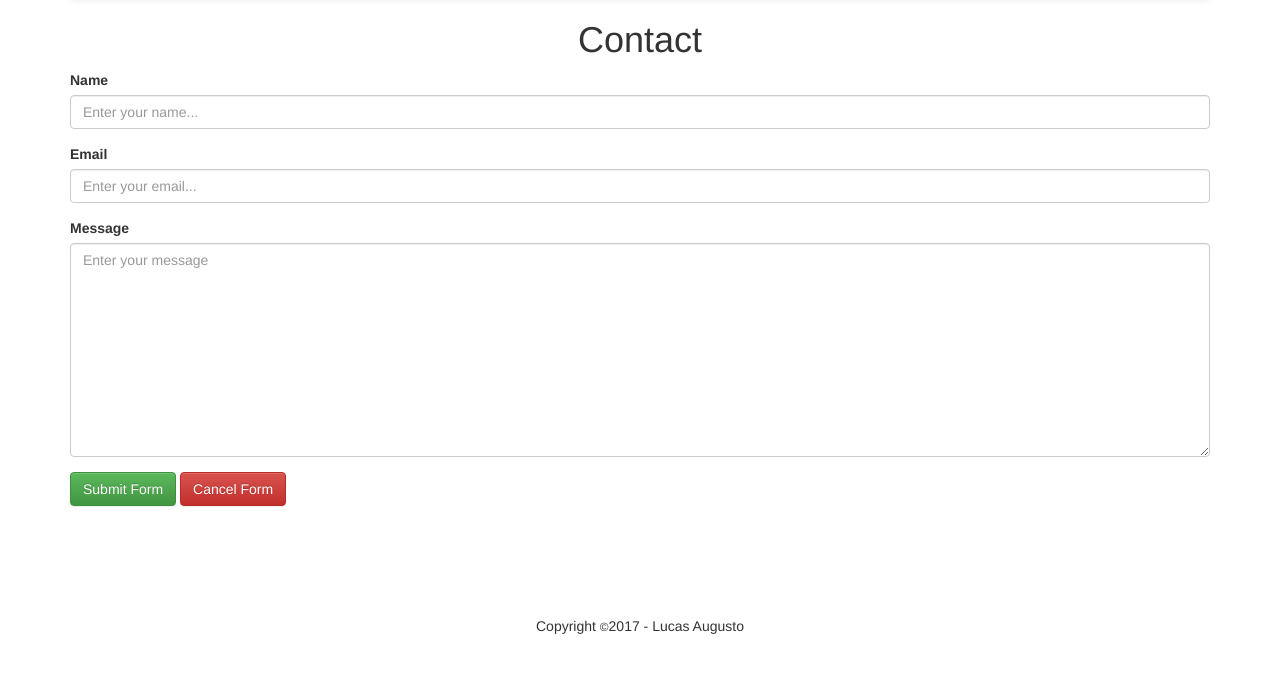
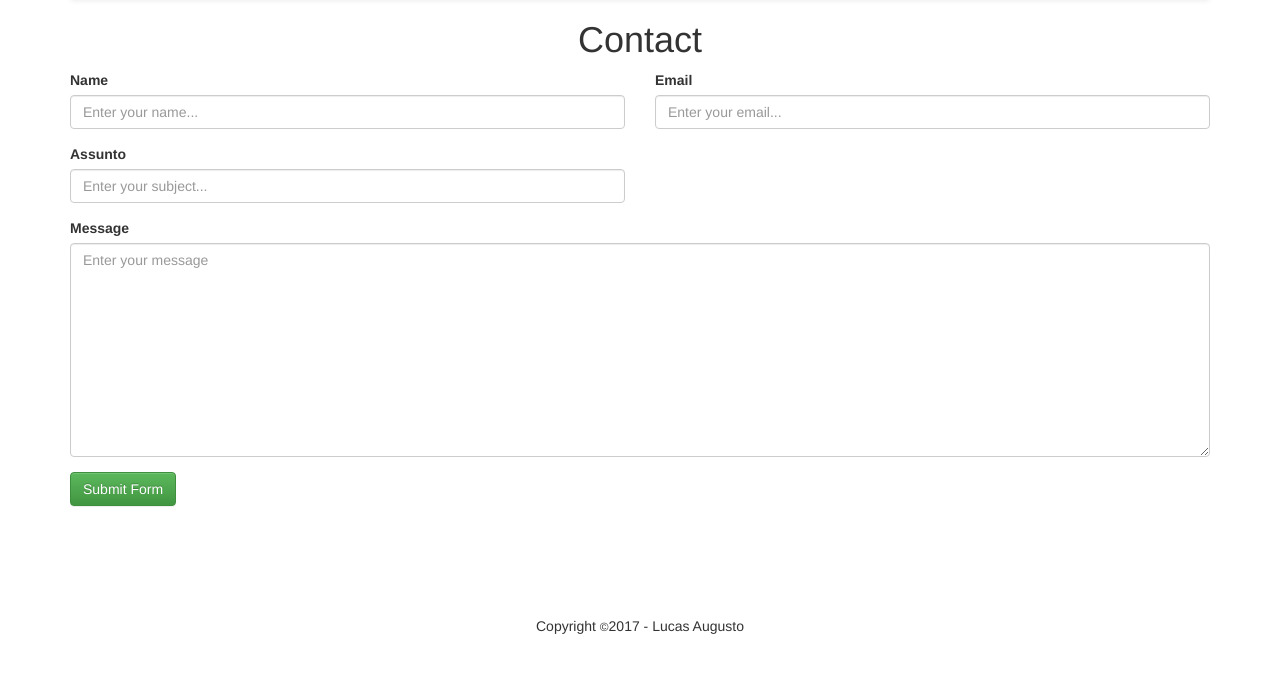
Before and after one commit to laugustofrontend/mentoria, a PHP site: template app/templates/contact.twig in a window 1280 px wide. Shown: the part 52-725 px from the top of the page. Run offline with PHP 8.4, Linux system fonts and the light colour scheme; the template is opened without the code that fills it, so the values that code supplies are empty; some libraries are stand-ins or nearby versions.

Commit message:
inserido campo de assunto e retirado o botao de cancelar

```diff
--- a/app/templates/contact.twig
+++ b/app/templates/contact.twig
@@ -5,16 +5,24 @@
 
     <div class="form">
         <form action="/sendemail" method="post">
-            <div class="form-group">
-                <label for="name">Name</label>
-                <input type="text" class="form-control" id="name" name="name"
-                       placeholder="Enter your name...">
+            <div class="row form-group">
+                <div class="col-lg-6">
+                    <label for="name">Name</label>
+                    <input type="text" class="form-control" id="name" name="name"
+                           placeholder="Enter your name...">
+                </div>
+                <div class="col-lg-6">
+                    <label for="email">Email</label>
+                    <input type="text" class="form-control" id="email" name="email"
+                           placeholder="Enter your email...">
+                </div>
             </div>
 
-            <div class="form-group">
-                <label for="email">Email</label>
-                <input type="text" class="form-control" id="email" name="email"
-                       placeholder="Enter your email...">
+            <div class="row">
+                <div class="col-lg-6 form-group">
+                    <label for="subject">Assunto</label>
+                    <input type="text" class="form-control" name="subject" placeholder="Enter your subject...">
+                </div>
             </div>
 
             <div class="form-group">
@@ -25,7 +33,6 @@
 
             <div class="form-group">
                 <button type="submit" class="btn btn-success">Submit Form</button>
-                <button type="button" class="btn btn-danger">Cancel Form</button>
             </div>
         </form>
     </div>
```
